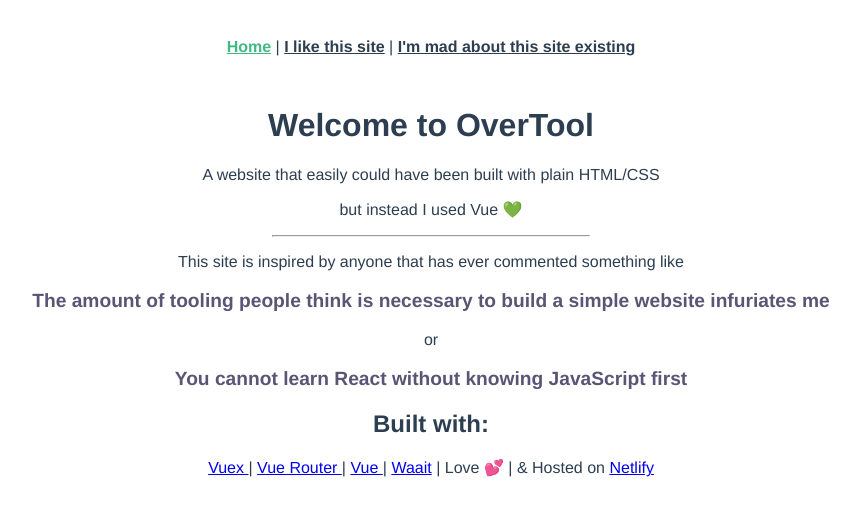
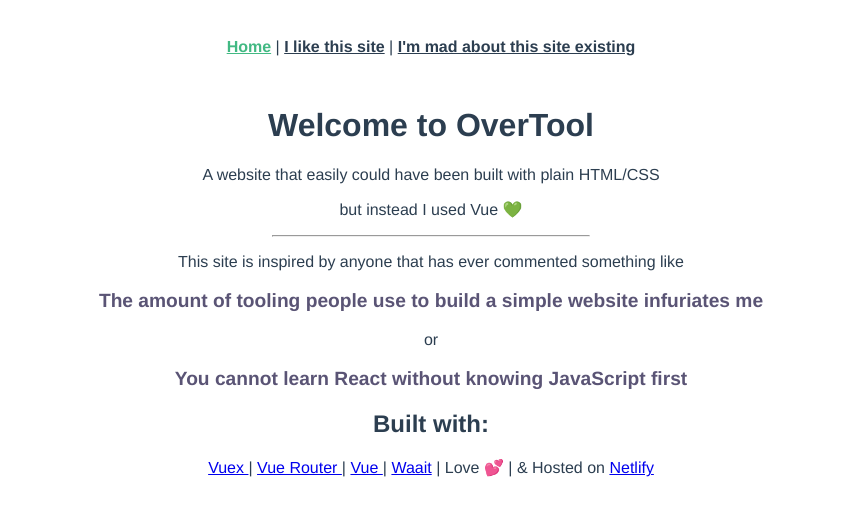
Before and after one commit to TerabyteTiger/overtool, a Vue app: page / in a window 1280 px wide. Shown: the top 516 px of the page, without its empty margins (209-1069 px from the left). Built offline with nearby package versions, Linux system fonts and the light colour scheme.

Commit message:
🎨 Clean up blockquotes on home page

```diff
--- a/src/views/Home.vue
+++ b/src/views/Home.vue
@@ -9,8 +9,7 @@
       This site is inspired by anyone that has ever commented something like
     </p>
     <blockquote>
-      The amount of tooling people think is necessary to build a simple website
-      infuriates me
+      The amount of tooling people use to build a simple website infuriates me
     </blockquote>
     <p>or</p>
     <blockquote>
```
